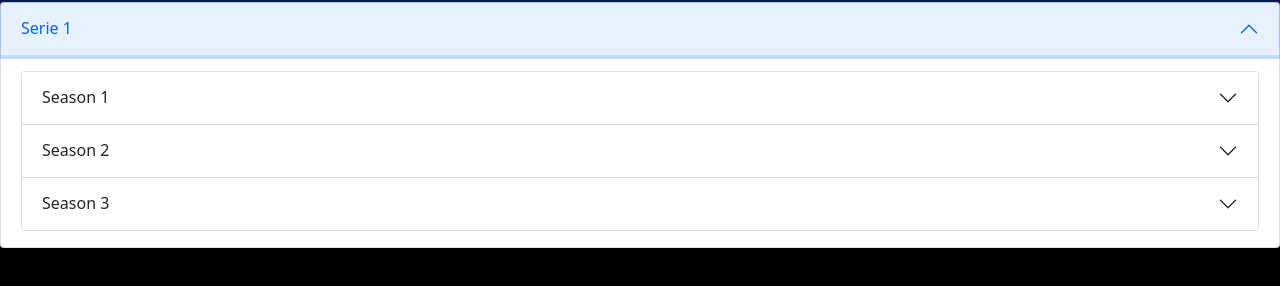
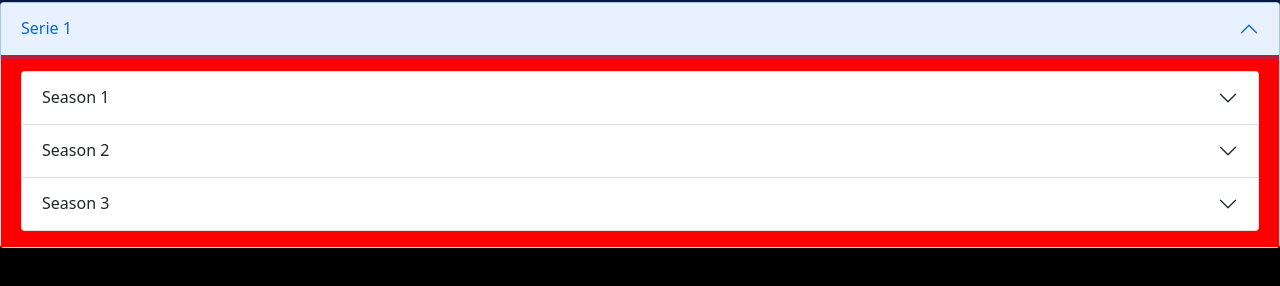
Before and after one commit to juanmacozzuol/seriesreview, a website: page index.html in a window 1280 px wide. Both pictures are taken after a click on the button "Serie 1". Shown: the part 54-340 px from the top of the page. Drawn offline with nearby package versions, Linux system fonts and the light colour scheme.

Commit message:
Minor Changes

```diff
--- a/index.html
+++ b/index.html
@@ -13,28 +13,26 @@
         <h1 class="text-center">Mis Reseñas</h1>
     </div>
 
-   <div class="accordion" id="accordionMaster">
+    <div class="accordion " id="accordionMaster">
         <div class="accordion-item">
-        <h2 class="accordion-header" id="headingMaster">
-            <button class="accordion-button" type="button" data-bs-toggle="collapse" data-bs-target="#collapseMaster" aria-expanded="false" aria-controls="collapseOne">
+            <h2 class="accordion-header  " id="headingMaster">
+                <button class="accordion-button " type="button" data-bs-toggle="collapse" data-bs-target="#collapseMaster" aria-expanded="false" aria-controls="collapseOne">
                 Serie 1
                 </button>
             </h2>
             <div id="collapseMaster" class="accordion-collapse collapse " aria-labelledby="headingMaster" data-bs-parent="#accordionMaster">
-            <div class="accordion-body" >
-
-
+                <div class="accordion-body ground" >
 
 
                     <div class="accordion" id="accordionExample">
                         <div class="accordion-item">
                             <h2 class="accordion-header" id="headingOne">
-                <button class="accordion-button" type="button" data-bs-toggle="collapse" data-bs-target="#collapseOne" aria-expanded="false" aria-controls="collapseOne">
+                                <button class="accordion-button back " type="button" data-bs-toggle="collapse" data-bs-target="#collapseOne" aria-expanded="false" aria-controls="collapseOne">
                                 Season 1
                                 </button>
                             </h2>
                             <div id="collapseOne" class="accordion-collapse collapse " aria-labelledby="headingOne" data-bs-parent="#accordionExample">
-                <div class="accordion-body">
+                                <div class="accordion-body ">
                                     <ul class="nav nav-tabs" id="myTab" role="tablist">
                                         <li class="nav-item" role="presentation">
                                             <button class="nav-link active" id="S1E01" data-bs-toggle="tab" data-bs-target="#E01" type="button" role="tab" aria-controls="E01" aria-selected="true">E01</button>
--- a/scss/mystyle.scss
+++ b/scss/mystyle.scss
@@ -7,3 +7,11 @@ h1{
 
     color:wheat;
 }
+
+
+
+
+.ground{
+
+    background-color: red;
+}
```
Also changed, not shown: mycss/mystyle.css. Lines whose indentation alone changed are shown as unchanged.
